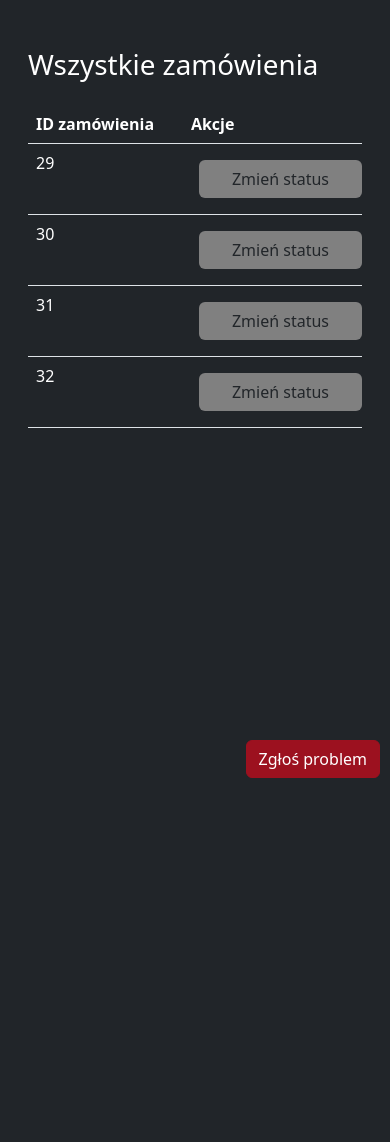
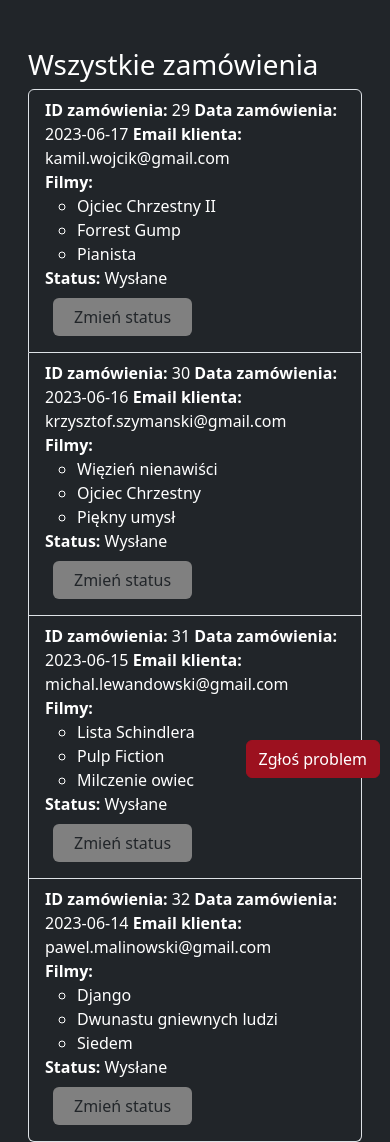
Before and after one commit to KarolWojnar/Projekt_AI1, a Laravel app: page /loansAdmin in a window 390 px wide. Shown: the part 56-1198 px from the top of the page. Before the commit the page ends 834 px from the top, so only its background shows below. Run offline with Laravel 10, Linux system fonts and the light colour scheme; a user stored in the database is signed in; data comes from the database, SQL or seed files in the repository; settings files or empty folders that the repository lacks are supplied.

Commit message:
orders balde fixed

```diff
--- a/resources/views/loans/all.blade.php
+++ b/resources/views/loans/all.blade.php
@@ -1,58 +1,71 @@
 @include('layouts.css')
 @include('layouts.header')
 
+<style>
+    .list-group-item {
+        display: flex;
+        justify-content: space-between;
+        align-items: center;
+        flex-wrap: wrap;
+    }
+
+    @media (max-width: 576px) {
+        .list-group-item {
+            flex-direction: column;
+            align-items: flex-start;
+        }
+
+        .list-group-item .text-white {
+            margin-bottom: 1rem;
+        }
+
+        .list-group-item .wrap {
+            margin-top: 1rem;
+        }
+
+        .list-group-item .actions {
+            display: flex;
+            flex-direction: column;
+            align-items: flex-start;
+        }
+    }
+</style>
+
 <div class="container text-white">
-    <h1 class="mb-4">Wszystkie zamówienia</h1>
+    <h1>Wszystkie zamówienia</h1>
 
-    <div id="orderList" class="collapse show">
-        <div class="table-responsive">
-            <table class="table text-white">
-                <thead>
-                    <tr>
-                        <th>ID zamówienia</th>
-                        <th class="d-none d-lg-table-cell">Data zamówienia</th>
-                        <th class="d-none d-lg-table-cell">email klienta</th>
-                        <th class="d-none d-lg-table-cell">Filmy</th>
-                        <th class="d-none d-lg-table-cell">Status</th>
-                        <th>Akcje</th>
-                    </tr>
-                </thead>
-                <tbody>
+    <ul class="list-group text-white">
         @foreach ($loans as $loan)
-                        <tr>
-                            <td>{{ $loan->id }}</td>
-                            <td class="d-none d-lg-table-cell">{{ $loan->start_loan }}</td>
-                            <td class="d-none d-lg-table-cell">{{ $loan->user->email }}</td>
-                            <td class="d-none d-lg-table-cell">
+            <li class="list-group-item bg-dark text-white">
+                <div>
+                    <strong>ID zamówienia:</strong> {{ $loan->id }}
+                    <strong>Data zamówienia:</strong> {{ $loan->start_loan }}
+                    <strong>Email klienta:</strong> {{ $loan->user->email }}<br>
+                    <strong>Filmy:</strong>
                     <ul>
                         @foreach ($loan->movies as $movie)
                             <li>{{ $movie->title }}</li>
                         @endforeach
                     </ul>
-                            </td>
-                            <td class="d-none d-lg-table-cell">{{ $loan->status }}</td>
-                            <td>
+                    <strong>Status:</strong> {{ $loan->status }}
+                </div>
+                <div class="actions">
                     <button class="btn custom-btn m-2 w-100" onclick="showForm({{ $loan->id }})">Zmień status</button>
                     <form id="form-{{ $loan->id }}" class="m-2" style="display: none;" action="{{ route('loans.update', $loan->id) }}" method="post">
                         @csrf
                         @method('put')
-                                    <div class="form-group">
                         <select name="status" class="form-control">
                             <option value="Nieopłacone" {{ $loan->status == 'Nieopłacone' ? 'selected' : '' }}>Nieopłacone</option>
                             <option value="Opłacone" {{ $loan->status == 'Opłacone' ? 'selected' : '' }}>Opłacone</option>
                             <option value="Wysłane" {{ $loan->status == 'Wysłane' ? 'selected' : '' }}>Wysłane</option>
                             <option value="Zwrócone" {{ $loan->status == 'Zwrócone' ? 'selected' : '' }}>Zwrócone</option>
                         </select>
-                                    </div>
                         <button type="submit" class="btn btn-danger mt-2">Zapisz</button>
                     </form>
-                            </td>
-                        </tr>
+                </div>
+            </li>
         @endforeach
-                </tbody>
-            </table>
-        </div>
-    </div>
+    </ul>
 </div>
 
 <script>
```
Also changed, not shown: resources/views/adminPanel/editMovies.blade.php (+22 -0 lines), resources/views/adminPanel/editUsers.blade.php (+22 -0 lines), resources/views/adminPanel/support.blade.php (+28 -37 lines). Lines whose indentation alone changed are shown as unchanged.
